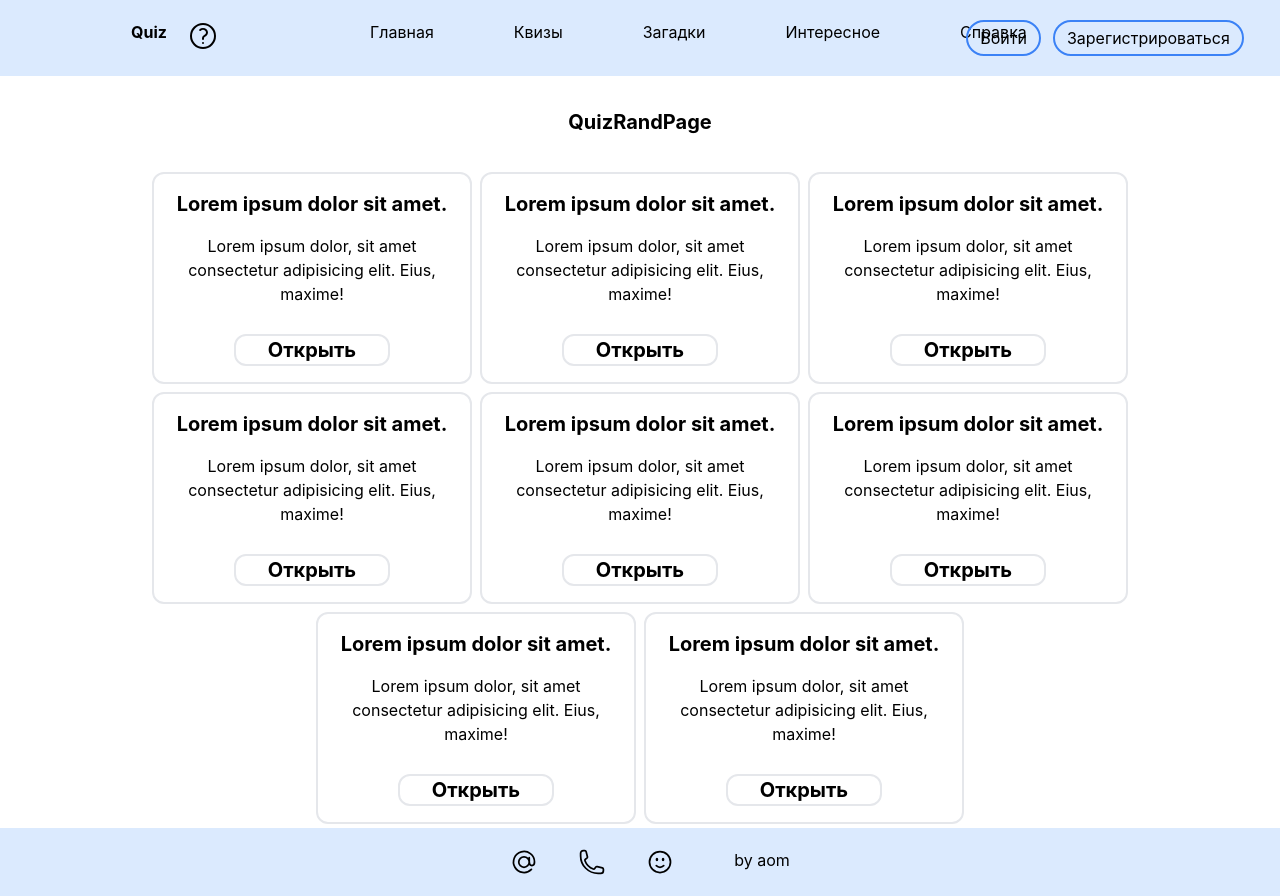
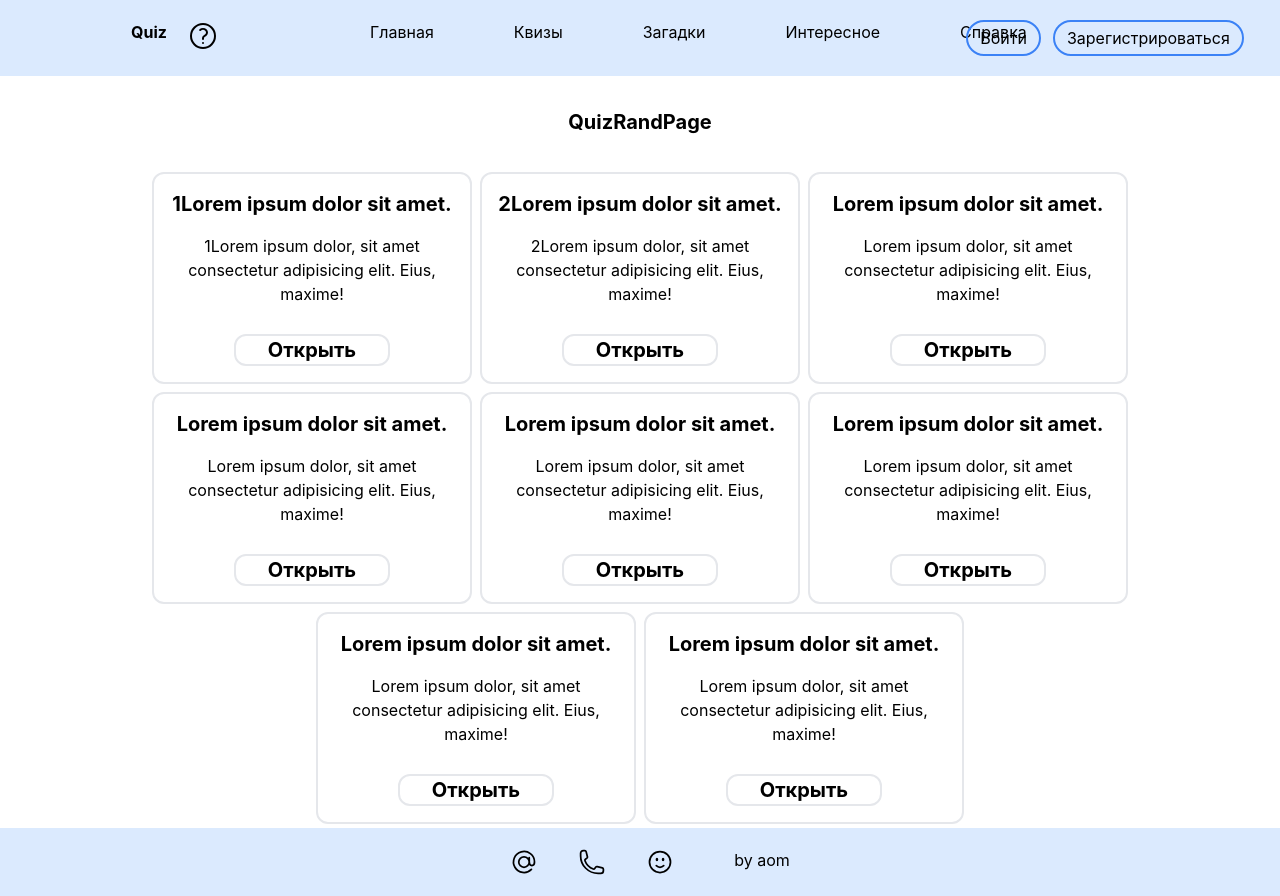
Before and after one commit to ollegozz/rand-quiz, a React (Create React App) app: page /quiz in a window 1280 px wide. Built offline with nearby package versions, Linux system fonts and the light colour scheme.

Commit message:
detail_question

```diff
--- a/src/App.js
+++ b/src/App.js
@@ -17,7 +17,7 @@ function App() {
         <Routes>
           <Route path='/' element={<Main />}/>
           <Route path='/quiz' element={<QuizRandPage quiz={quiz} setQuiz={setQuiz}/>}/>
-          <Route path='/quiz/:id' element={<QuizRandPageItem />}/>
+          <Route path='/quiz/:id' element={<QuizRandPageItem quiz={quiz}/>}/>
         </Routes>
       </BrowserRouter>
       <Footer />
--- a/src/components/page/quizRandPage.jsx
+++ b/src/components/page/quizRandPage.jsx
@@ -5,6 +5,8 @@ import { Link } from 'react-router-dom';
 const QuizRandPage = (props) => {
 
   const { quiz, setQuiz } = props
+
+  // console.log(quiz);
 
   return (
     <div className='container mx-auto max-w-8xl'>
@@ -17,7 +19,7 @@ const QuizRandPage = (props) => {
             <div className='p-2'>{item.question}</div>
             <div className='pt-5 pb-2'>
               <button className='border-2 rounded-[12px] px-8  hover:bg-blue-400 hover:text-white text-xl font-bold'>
-                <Link title={item.id} to={`/quiz/${item.id}`}>Открыть</Link>
+                <Link to={`/quiz/${item.id}`}>Открыть</Link>
               </button>
             </div>
           </div>
--- a/src/components/page/quizRandPageItem.jsx
+++ b/src/components/page/quizRandPageItem.jsx
@@ -1,24 +1,24 @@
 import React from 'react'
+import { useState } from 'react';
+import { useParams } from 'react-router-dom';
 
 
 const QuizRandPageItem = (props) => {
 
-  const {title} = props
-
-
-
-
-
-
-
-
+  const { id } = useParams()
+  const { quiz } = props
 
   return (
-    <div>
-
-      <h1>{title}</h1>
-      TEST ITEM asdasd
-    </div>
+    <>
+      {quiz.map((item) => (
+        item.id === id &&
+        <div key={item.id}>
+          <h1>{item.title}</h1>
+          <p>{item.question}</p>
+          <img src={item.image} alt="" />
+        </div>
+      ))}
+    </>
   )
 }
 
--- a/src/mock.json
+++ b/src/mock.json
@@ -1,14 +1,14 @@
 [
     {
         "id": "001",
-        "title": "Lorem ipsum dolor sit amet.",
-        "question": "Lorem ipsum dolor, sit amet consectetur adipisicing elit. Eius, maxime!",
+        "title": "1Lorem ipsum dolor sit amet.",
+        "question": "1Lorem ipsum dolor, sit amet consectetur adipisicing elit. Eius, maxime!",
         "image": "001"
     },
     {
         "id": "002",
-        "title": "Lorem ipsum dolor sit amet.",
-        "question": "Lorem ipsum dolor, sit amet consectetur adipisicing elit. Eius, maxime!",
+        "title": "2Lorem ipsum dolor sit amet.",
+        "question": "2Lorem ipsum dolor, sit amet consectetur adipisicing elit. Eius, maxime!",
         "image": "001"
     },
     {
```
